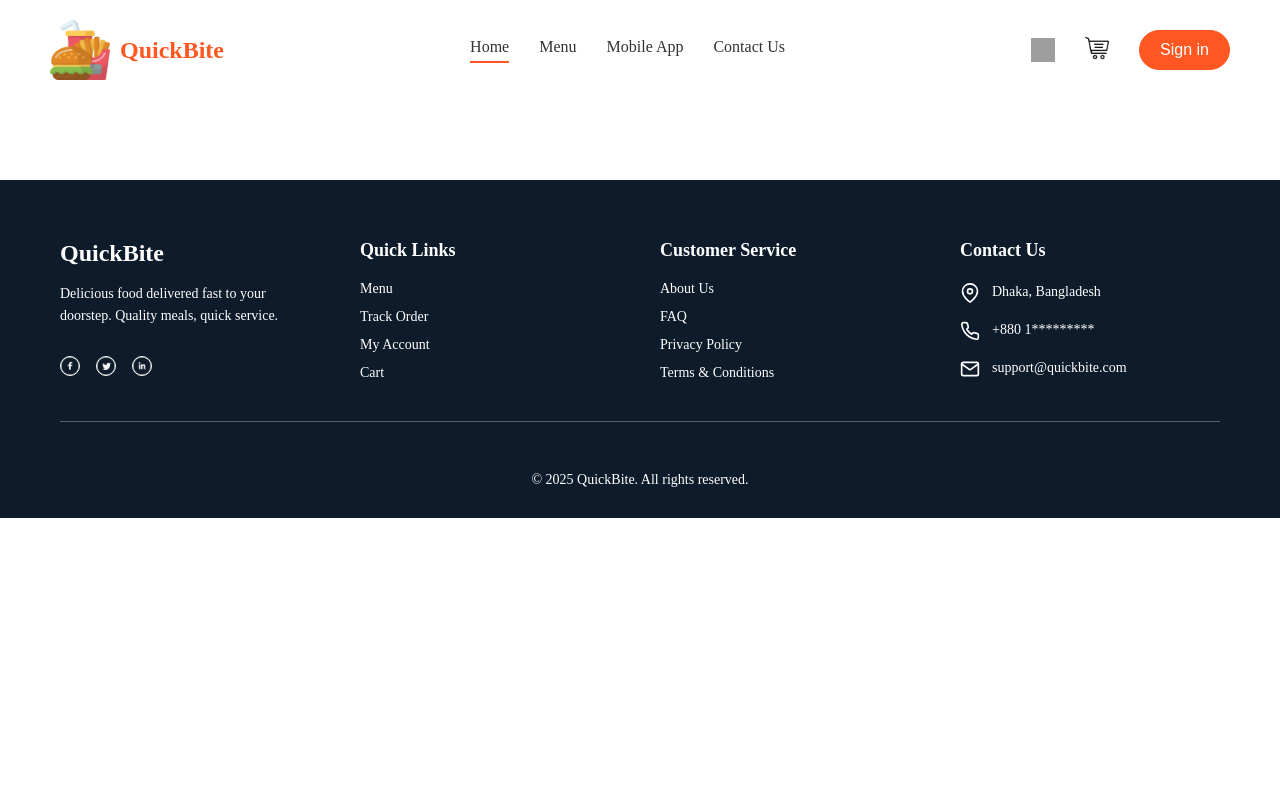
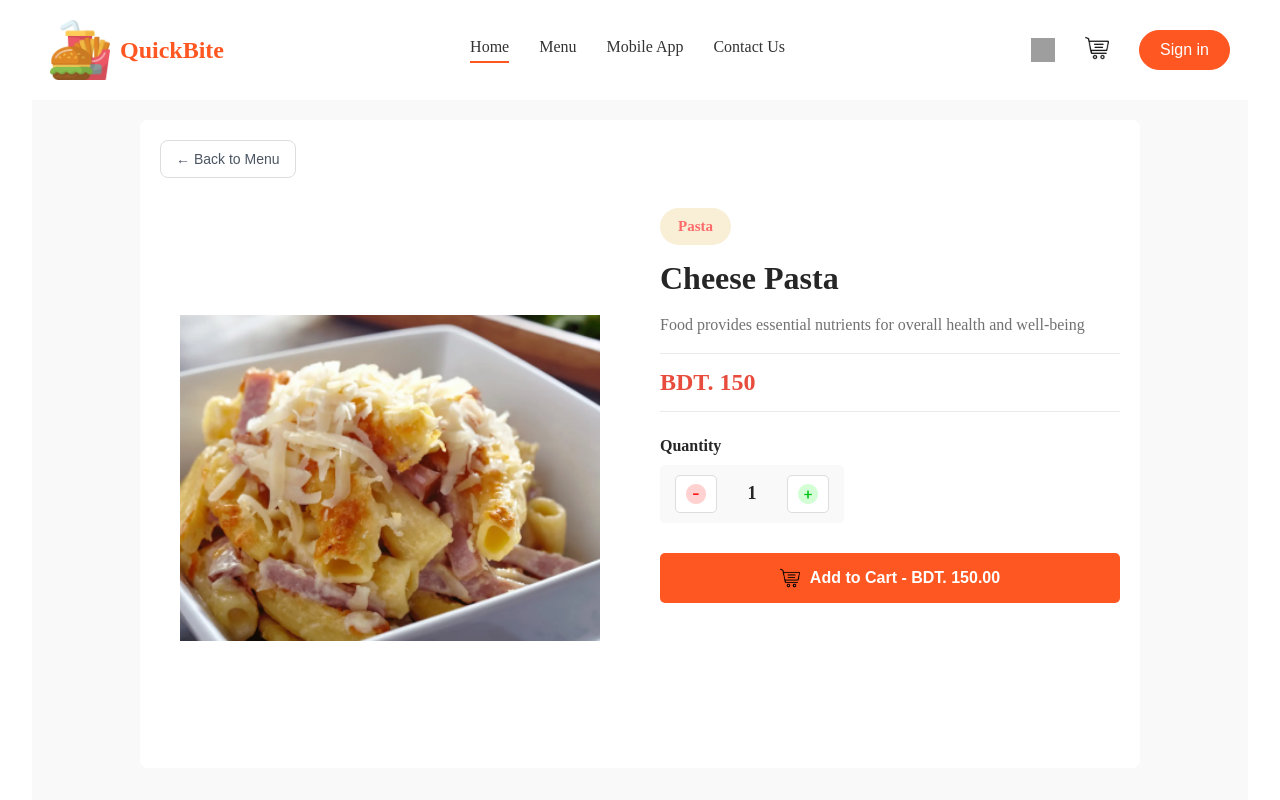
Before and after one commit to rabbirahat/QuickBite, a React (Vite) app in the folder frontend/: page /food/1 in a window 1280 px wide. Shown: the top 800 px of the page. Built offline with nearby package versions, Linux system fonts and the light colour scheme; grey boxes are pictures that could not be loaded.

Commit message:
Add FoodDetail component with routing and cart functionality

```diff
--- a/frontend/src/App.jsx
+++ b/frontend/src/App.jsx
@@ -8,6 +8,7 @@ import Footer from './components/Footer/Footer'
 import { LoginPage } from './pages/Login/LoginPage'
 import { SignupPage } from './pages/Signup/SignupPage'
 import ForgotPasswordPage from './pages/Login/ForgotPasswordPage'
+import FoodDetail from './components/FoodDetail/FoodDetail'
 
 const App = () => {
   return (
@@ -21,6 +22,7 @@ const App = () => {
           <Route path='/login' element={<LoginPage />} />
           <Route path='/forgot-password' element={<ForgotPasswordPage />} />
           <Route path='/signup' element={<SignupPage />} />
+          <Route path='/food/:id' element={<FoodDetail />} />
         </Routes>
       </div>
       <Footer />
--- /dev/null
+++ b/frontend/src/components/FoodDetail/FoodDetail.css
@@ -0,0 +1,279 @@
+.product-detail-wrapper {
+  width: 100%;
+  background-color: #f9f9f9;
+  min-height: 100vh;
+  padding: 20px 0;
+}
+
+.product-detail-container {
+  max-width: 1000px;
+  margin: 0 auto;
+  padding: 20px;
+  background-color: white;
+  border-radius: 8px;
+}
+
+.back-button {
+  display: flex;
+  align-items: center;
+  gap: 8px;
+  padding: 10px 15px;
+  background-color: white;
+  border: 1px solid #ddd;
+  border-radius: 8px;
+  font-size: 14px;
+  color: #4b5563;
+  cursor: pointer;
+  transition: all 0.3s ease;
+  margin-bottom: 30px;
+}
+
+.back-button:hover {
+  color: #111827;
+}
+
+.product-detail-content {
+  display: grid;
+  grid-template-columns: 1fr 1fr;
+  gap: 40px;
+  align-items: start;
+}
+
+/* Image Section */
+.product-image-section {
+  display: flex;
+  justify-content: center;
+  align-items: center;
+  border-radius: 8px;
+  padding: 20px;
+  min-height: 500px;
+}
+
+.product-detail-image {
+  width: 100%;
+  height: 500px;
+  object-fit: contain;
+  border-radius: 15px;
+}
+
+/* Product Info Section */
+.product-info-section {
+  display: flex;
+  flex-direction: column;
+  gap: 15px;
+}
+
+.product-category-badge {
+  display: inline-block;
+  width: fit-content;
+  padding: 10px 18px;
+  background-color: #f9efd6;
+  color: #ff6b6b;
+  border-radius: 20px;
+  font-size: 15px;
+  font-weight: 600;
+}
+
+.product-name {
+  font-size: 32px;
+  font-weight: 600;
+  color: #262626;
+  margin: 0;
+}
+
+.product-description {
+  font-size: 16px;
+  color: #717171;
+  line-height: 1.6;
+  margin: 0;
+}
+
+.product-price-section {
+  display: flex;
+  align-items: center;
+  gap: 10px;
+  padding: 15px 0;
+  border-top: 1px solid #e9e9e9;
+  border-bottom: 1px solid #e9e9e9;
+}
+
+.product-price {
+  font-size: 24px;
+  font-weight: 700;
+  color: #e74c3c;
+}
+
+/* Quantity Selector */
+.quantity-selector-section {
+  display: flex;
+  flex-direction: column;
+  gap: 10px;
+  margin-top: 10px;
+}
+
+.quantity-label {
+  font-size: 16px;
+  font-weight: 600;
+  color: #262626;
+}
+
+.quantity-controls {
+  display: flex;
+  align-items: center;
+  gap: 15px;
+  background-color: #f9f9f9;
+  border-radius: 5px;
+  padding: 10px 15px;
+  width: fit-content;
+}
+
+.quantity-btn {
+  background-color: white;
+  border: 1px solid #ddd;
+  border-radius: 5px;
+  padding: 8px 10px;
+  cursor: pointer;
+  display: flex;
+  align-items: center;
+  justify-content: center;
+  transition: all 0.3s ease;
+}
+
+.quantity-btn:hover {
+  background-color: #f0f0f0;
+  border-color: #999;
+}
+
+.quantity-btn img {
+  width: 20px;
+  height: 20px;
+}
+
+.decrease-btn:disabled {
+  opacity: 0.5;
+  cursor: not-allowed;
+}
+
+.quantity-value {
+  font-size: 18px;
+  font-weight: 600;
+  color: #262626;
+  min-width: 40px;
+  text-align: center;
+}
+
+/* Add to Cart Button */
+.add-to-cart-btn {
+  background-color: #ff5722;
+  color: white;
+  border: none;
+  border-radius: 5px;
+  padding: 15px 20px;
+  font-size: 16px;
+  font-weight: 600;
+  cursor: pointer;
+  display: flex;
+  align-items: center;
+  justify-content: center;
+  gap: 10px;
+  transition: all 0.3s ease;
+  margin-top: 15px;
+  width: 100%;
+}
+
+.add-to-cart-btn:hover {
+  background-color: #ca3500;
+  box-shadow: 0 4px 12px rgba(255, 107, 107, 0.3);
+}
+
+.add-to-cart-btn img {
+  width: 20px;
+  height: 20px;
+}
+
+/* Success Message */
+.success-message {
+  background-color: #d4edda;
+  color: #155724;
+  padding: 12px 15px;
+  border-radius: 5px;
+  text-align: center;
+  font-size: 14px;
+  font-weight: 500;
+  margin-top: 10px;
+  animation: slideIn 0.3s ease;
+}
+
+@keyframes slideIn {
+  from {
+    opacity: 0;
+    transform: translateY(-10px);
+  }
+  to {
+    opacity: 1;
+    transform: translateY(0);
+  }
+}
+
+.product-not-found {
+  text-align: center;
+  font-size: 18px;
+  color: #717171;
+  padding: 40px 20px;
+}
+
+/* Responsive Design */
+@media (max-width: 768px) {
+  .product-detail-content {
+    grid-template-columns: 1fr;
+    gap: 20px;
+  }
+
+  .product-name {
+    font-size: 24px;
+  }
+
+  .product-detail-image {
+    height: 350px;
+  }
+
+  .product-image-section {
+    min-height: 350px;
+  }
+
+  .quantity-controls {
+    width: 100%;
+    justify-content: flex-start;
+  }
+
+  .add-to-cart-btn {
+    width: 100%;
+  }
+}
+
+@media (max-width: 480px) {
+  .product-detail-container {
+    padding: 15px;
+  }
+
+  .product-detail-content {
+    gap: 15px;
+  }
+
+  .product-name {
+    font-size: 20px;
+  }
+
+  .product-detail-image {
+    height: 300px;
+  }
+
+  .product-image-section {
+    min-height: 300px;
+    padding: 15px;
+  }
+
+  .product-price {
+    font-size: 20px;
+  }
+}
--- /dev/null
+++ b/frontend/src/components/FoodDetail/FoodDetail.jsx
@@ -0,0 +1,120 @@
+import React, { useContext, useState } from 'react'
+import { useParams, useNavigate } from 'react-router-dom'
+import { StoreContext } from '../../context/StoreContext'
+import { assets } from '../../assets/assets'
+import './FoodDetail.css'
+
+const FoodDetail = () => {
+  const { id } = useParams()
+  const navigate = useNavigate()
+  const { food_list, addToCart } = useContext(StoreContext)
+  const [quantity, setQuantity] = useState(1)
+  const [showSuccess, setShowSuccess] = useState(false)
+
+  // Find food item by _id
+  const food = food_list.find((item) => item._id === id)
+
+  if (!food) {
+    return (
+      <div className="product-detail-container">
+        <p className="product-not-found">Product not found</p>
+      </div>
+    )
+  }
+
+  const handleAddToCart = () => {
+    for (let i = 0; i < quantity; i++) {
+      addToCart(food._id)
+    }
+    setShowSuccess(true)
+    setTimeout(() => setShowSuccess(false), 2000)
+  }
+
+  const handleIncreaseQuantity = () => {
+    setQuantity(quantity + 1)
+  }
+
+  const handleDecreaseQuantity = () => {
+    if (quantity > 1) {
+      setQuantity(quantity - 1)
+    }
+  }
+
+  return (
+    <div className="product-detail-wrapper">
+      <div className="product-detail-container">
+        {/* Back Button */}
+        <button
+          onClick={() => navigate('/')}
+          className="back-button"
+        >
+          ← Back to Menu
+        </button>
+
+        <div className="product-detail-content">
+          {/* Image Section */}
+          <div className="product-image-section">
+            <img src={food.image} alt={food.name} className="product-detail-image" />
+          </div>
+
+          {/* Details Section */}
+          <div className="product-info-section">
+            {/* Category Badge */}
+            <div className="product-category-badge">
+              {food.category}
+            </div>
+
+            {/* Product Name */}
+            <h1 className="product-name">{food.name}</h1>
+
+            {/* Description */}
+            <p className="product-description">{food.description}</p>
+
+            {/* Price */}
+            <div className="product-price-section">
+              <span className="product-price">BDT. {food.price}</span>
+            </div>
+
+            {/* Quantity Selector */}
+            <div className="quantity-selector-section">
+              <label className="quantity-label">Quantity</label>
+              <div className="quantity-controls">
+                <button
+                  onClick={handleDecreaseQuantity}
+                  className="quantity-btn decrease-btn"
+                >
+                  <img src={assets.remove_icon_red} alt="decrease" />
+                </button>
+                <span className="quantity-value">{quantity}</span>
+                <button
+                  onClick={handleIncreaseQuantity}
+                  className="quantity-btn increase-btn"
+                >
+                  <img src={assets.add_icon_green} alt="increase" />
+                </button>
+              </div>
+            </div>
+
+            {/* Add to Cart Button */}
+            <button
+              onClick={handleAddToCart}
+              className="add-to-cart-btn"
+            >
+              <img src={assets.shopping_cart_icon} alt="cart" />
+              Add to Cart - BDT. {(food.price * quantity).toFixed(2)}
+            </button>
+
+            {/* Success Message */}
+            {showSuccess && (
+              <div className="success-message">
+                ✓ Added to cart successfully!
+              </div>
+            )}
+          </div>
+        </div>
+      </div>
+    </div>
+  )
+}
+
+export default FoodDetail
--- a/frontend/src/components/FoodItem/FoodItem.css
+++ b/frontend/src/components/FoodItem/FoodItem.css
@@ -13,6 +13,7 @@
 .food-item:hover {
     transform: translateY(-5px);
     box-shadow: 0 4px 12px rgba(0, 0, 0, 0.15);
+    cursor: pointer;
 }
 
 .food-item-img-container {
--- a/frontend/src/components/FoodItem/FoodItem.jsx
+++ b/frontend/src/components/FoodItem/FoodItem.jsx
@@ -1,14 +1,20 @@
 import React, { useContext } from 'react'
+import { useNavigate } from 'react-router-dom'
 import './FoodItem.css'
 import { assets } from '../../assets/assets'
 import { StoreContext } from '../../context/StoreContext'
 
 const FoodItem = ({ id, name, price, description, image }) => {
 
+  const navigate = useNavigate()
   const {cartItems, addToCart, removeFromCart} = useContext(StoreContext)
 
+  const handleViewDetails = () => {
+    navigate(`/food/${id}`)
+  }
+
   return (
-    <div className='food-item'>
+    <div className='food-item' onClick={handleViewDetails}>
       <div className="food-item-img-container">
         <img src={image} alt="" className="food-item-image" />
 
--- a/frontend/src/pages/Cart/Cart.css
+++ b/frontend/src/pages/Cart/Cart.css
@@ -8,9 +8,10 @@
   display: inline-flex;
   align-items: center;
   gap: 8px;
-  margin-bottom: 24px;
-  padding: 0;
-  border: none;
+  margin-bottom: 30px;
+  padding: 10px 15px;
+  border: 1px solid #ddd;
+  border-radius: 8px;
   background: none;
   color: #4b5563;
   font-size: 14px;
```
